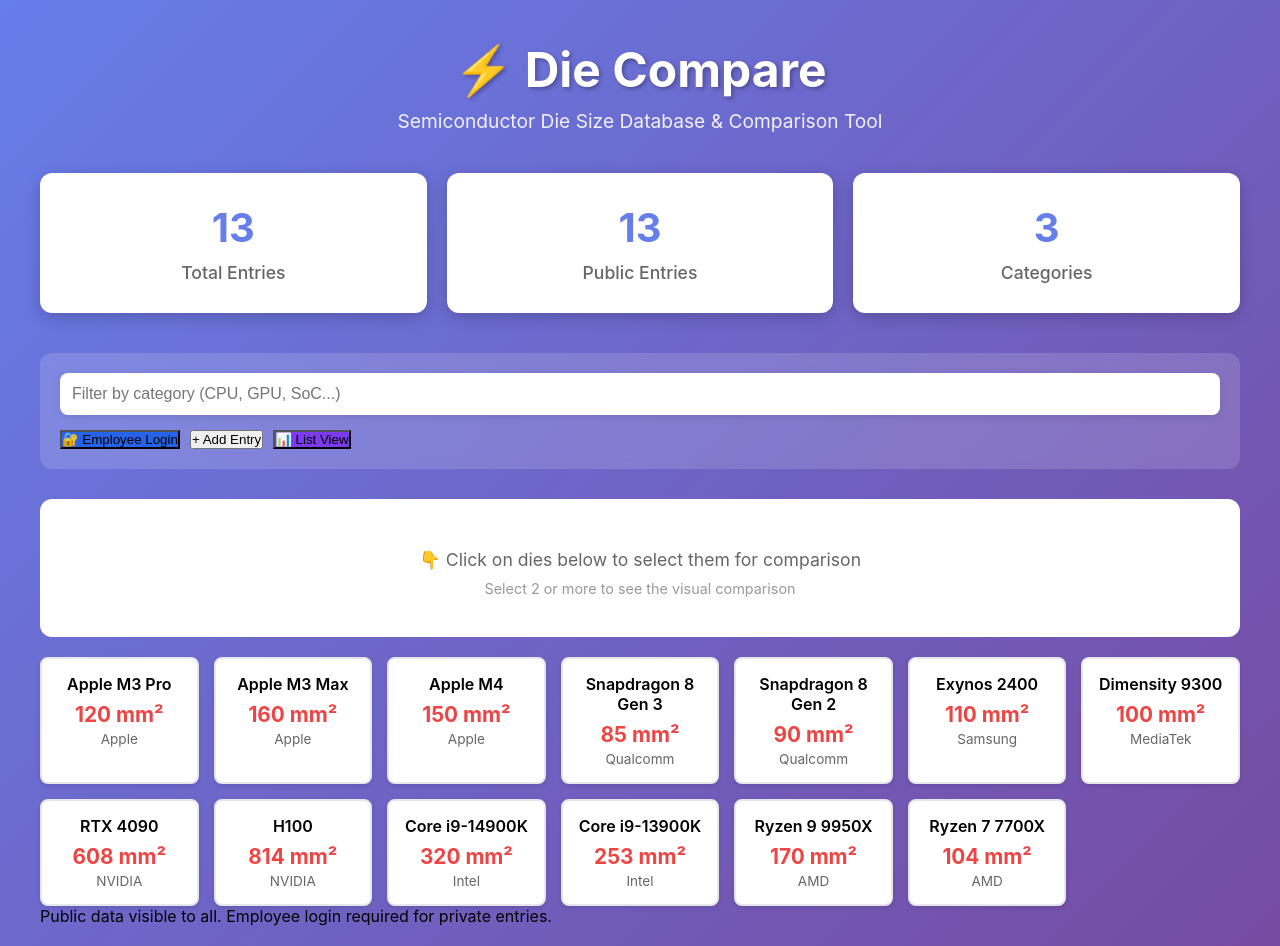
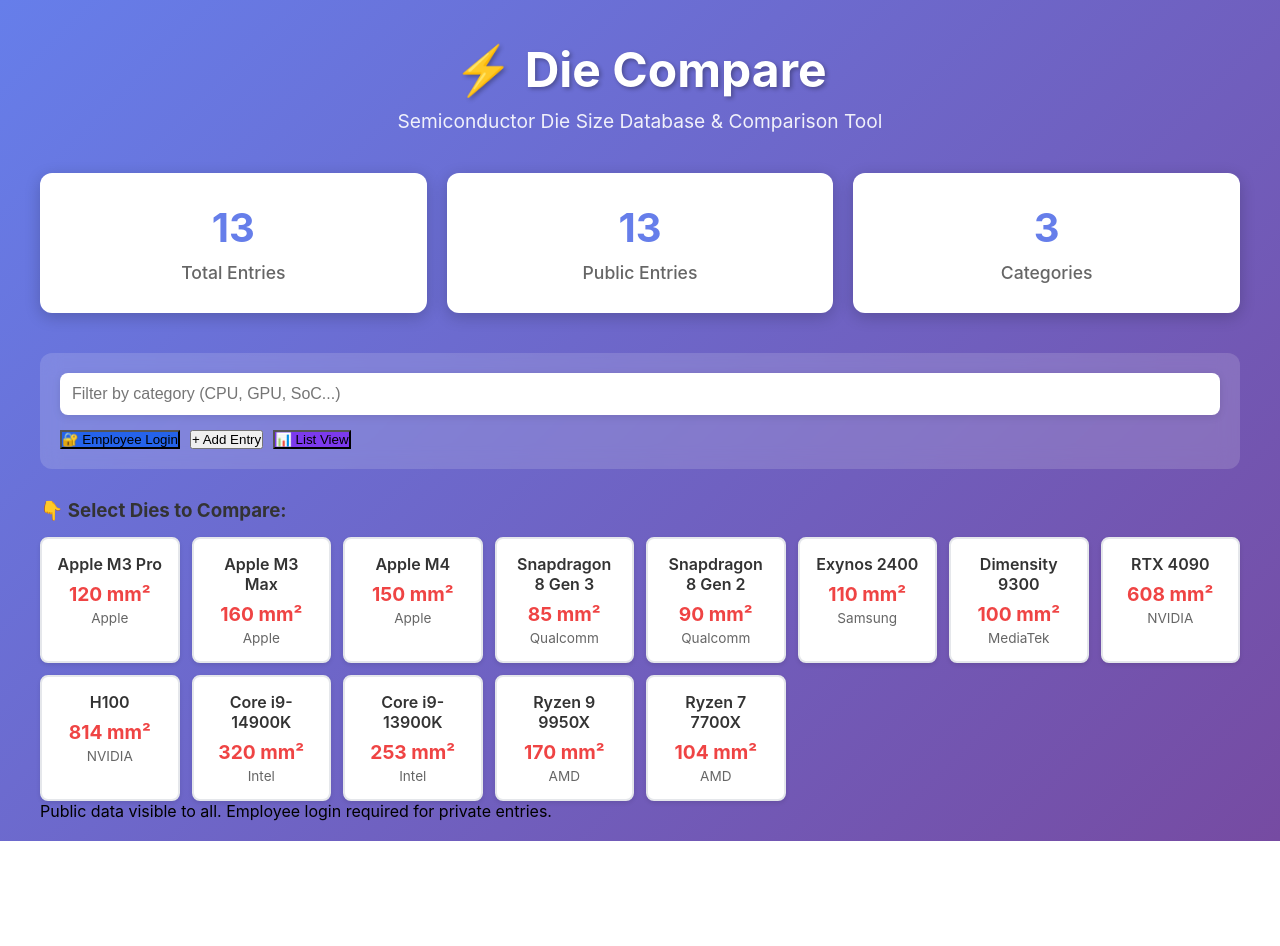
Before and after one commit to klay326/die-compare, a React (Vite) app in the folder frontend/: page / in a window 1280 px wide. Both pictures are taken after a click on the button "📊 Compare". After the commit the page ends 841 px from the top, so only its background shows below. Built offline with nearby package versions, Linux system fonts and the light colour scheme.

Commit message:
Redesign comparison view: show all dies in clickable grid, highlight selected ones with checkmark

```diff
--- a/frontend/src/components/ComparisonView.jsx
+++ b/frontend/src/components/ComparisonView.jsx
@@ -5,51 +5,14 @@
     selectedDies.forEach(die => onToggleSelect(die))
   }
 
-  if (selectedDies.length === 0) {
-    return (
-      <div className="comparison-view">
-        <div style={{ textAlign: 'center', padding: '40px', color: '#666', background: 'white', borderRadius: '12px', marginBottom: '20px' }}>
-          <p style={{ fontSize: '1.1em', margin: '10px 0' }}>👇 Click on dies below to select them for comparison</p>
-          <p style={{ fontSize: '0.9em', color: '#999' }}>Select 2 or more to see the visual comparison</p>
-        </div>
-        <div style={{ display: 'grid', gridTemplateColumns: 'repeat(auto-fill, minmax(150px, 1fr))', gap: '15px', marginTop: '20px' }}>
-          {dies.map(die => (
-            <div
-              key={die.id}
-              style={{
-                padding: '15px',
-                background: 'white',
-                border: '2px solid #e5e7eb',
-                borderRadius: '8px',
-                cursor: 'pointer',
-                textAlign: 'center',
-                transition: 'all 0.3s',
-                boxShadow: '0 2px 4px rgba(0,0,0,0.1)'
-              }}
-              onMouseEnter={(e) => e.currentTarget.style.transform = 'translateY(-4px)'}
-              onMouseLeave={(e) => e.currentTarget.style.transform = 'translateY(0)'}
-              onClick={() => {
-                console.log('Selecting:', die.chip_name)
-                onToggleSelect(die)
-              }}
-            >
-              <div style={{ fontWeight: '600', marginBottom: '8px' }}>{die.chip_name}</div>
-              <div style={{ fontSize: '1.3em', color: '#ef4444', fontWeight: 'bold' }}>{die.die_size_mm2} mm²</div>
-              <div style={{ fontSize: '0.85em', color: '#666', marginTop: '4px' }}>{die.manufacturer}</div>
-            </div>
-          ))}
-        </div>
-      </div>
-    )
-  }
-
-  // Sort by size for visualization
-  const sorted = [...selectedDies].sort((a, b) => b.die_size_mm2 - a.die_size_mm2)
-  const maxSize = sorted[0].die_size_mm2
-  const scale = 300 / maxSize
+  const sorted = selectedDies.length > 0 ? [...selectedDies].sort((a, b) => b.die_size_mm2 - a.die_size_mm2) : []
+  const maxSize = sorted.length > 0 ? sorted[0].die_size_mm2 : 0
+  const scale = 300 / (maxSize || 1)
 
   return (
     <div className="comparison-view">
+      {selectedDies.length > 0 && (
+        <>
           <div style={{ display: 'flex', justifyContent: 'space-between', alignItems: 'center', marginBottom: '20px', padding: '15px', background: '#f3f4f6', borderRadius: '8px' }}>
             <h2 style={{ margin: 0, color: '#333' }}>Comparing {sorted.length} Dies</h2>
             <button onClick={handleClearSelection} style={{ padding: '8px 16px', background: '#ef4444', color: 'white', border: 'none', borderRadius: '6px', cursor: 'pointer', fontWeight: '600' }}>
@@ -138,66 +101,48 @@
               </tbody>
             </table>
           </div>
+        </>
+      )}
 
-      <div style={{ background: '#f9fafb', padding: '20px', borderRadius: '8px', marginBottom: '20px' }}>
-        <h3 style={{ marginTop: 0, color: '#333' }}>Selected Dies:</h3>
-        <div style={{ display: 'flex', flexWrap: 'wrap', gap: '10px' }}>
-          {sorted.map((die, idx) => (
+      <div style={{
+        marginTop: selectedDies.length > 0 ? '30px' : '0',
+        paddingTop: selectedDies.length > 0 ? '20px' : '0',
+        borderTop: selectedDies.length > 0 ? '2px solid #ddd' : 'none'
+      }}>
+        <h3 style={{ color: '#333', marginBottom: '15px' }}>
+          {selectedDies.length === 0 ? '👇 Select Dies to Compare:' : '👆 Click to Add More Dies:'}
+        </h3>
+        <div style={{ display: 'grid', gridTemplateColumns: 'repeat(auto-fill, minmax(130px, 1fr))', gap: '12px' }}>
+          {dies.map(die => {
+            const isSelected = selectedDies.find(s => s.id === die.id)
+            return (
               <div
                 key={die.id}
                 style={{
-                display: 'flex',
-                alignItems: 'center',
-                gap: '8px',
-                padding: '8px 12px',
-                background: 'white',
-                border: '2px solid #ddd',
-                borderRadius: '20px',
-                cursor: 'pointer',
-                transition: 'all 0.2s'
-              }}
-              onClick={() => onToggleSelect(die)}
-              onMouseEnter={(e) => e.currentTarget.style.borderColor = '#4f46e5'}
-              onMouseLeave={(e) => e.currentTarget.style.borderColor = '#ddd'}
-            >
-              <span style={{ color: ['#ef4444', '#3b82f6', '#10b981', '#f59e0b', '#8b5cf6', '#ec4899'][idx % 6] }}>●</span>
-              {die.chip_name}
-              <span style={{ color: '#ef4444', cursor: 'pointer', fontSize: '1.2em', marginLeft: '4px' }}>✕</span>
-            </div>
-          ))}
-        </div>
-      </div>
-
-      <div style={{ marginTop: '30px', paddingTop: '20px', borderTop: '2px solid #ddd' }}>
-        <h3 style={{ color: '#333', marginBottom: '15px' }}>📌 Add More Dies to Compare:</h3>
-        <div style={{ display: 'grid', gridTemplateColumns: 'repeat(auto-fill, minmax(120px, 1fr))', gap: '12px' }}>
-          {dies.filter(die => !selectedDies.find(s => s.id === die.id)).map(die => (
-            <div
-              key={die.id}
-              style={{
-                padding: '12px',
-                background: 'white',
-                border: '2px solid #ddd',
+                  padding: '15px',
+                  background: isSelected ? '#4f46e5' : 'white',
+                  border: isSelected ? '2px solid #4f46e5' : '2px solid #e5e7eb',
                   borderRadius: '8px',
                   cursor: 'pointer',
                   textAlign: 'center',
                   transition: 'all 0.3s',
-                boxShadow: '0 2px 4px rgba(0,0,0,0.1)'
+                  boxShadow: isSelected ? '0 4px 12px rgba(79, 70, 229, 0.3)' : '0 2px 4px rgba(0,0,0,0.1)',
+                  transform: isSelected ? 'scale(1.02)' : 'scale(1)'
                 }}
-              onMouseEnter={(e) => {
-                e.currentTarget.style.transform = 'translateY(-2px)'
-                e.currentTarget.style.borderColor = '#4f46e5'
+                onMouseEnter={(e) => !isSelected && (e.currentTarget.style.transform = 'translateY(-4px)')}
+                onMouseLeave={(e) => !isSelected && (e.currentTarget.style.transform = 'translateY(0)')}
+                onClick={() => {
+                  console.log(isSelected ? 'Removing:' : 'Adding:', die.chip_name)
+                  onToggleSelect(die)
                 }}
-              onMouseLeave={(e) => {
-                e.currentTarget.style.transform = 'translateY(0)'
-                e.currentTarget.style.borderColor = '#ddd'
-              }}
-              onClick={() => onToggleSelect(die)}
               >
-              <div style={{ fontWeight: '600', fontSize: '0.9em', marginBottom: '4px' }}>{die.chip_name}</div>
-              <div style={{ fontSize: '1.1em', color: '#ef4444', fontWeight: 'bold' }}>{die.die_size_mm2} mm²</div>
+                <div style={{ fontWeight: '600', marginBottom: '8px', color: isSelected ? 'white' : '#333' }}>{die.chip_name}</div>
+                <div style={{ fontSize: '1.2em', color: isSelected ? 'white' : '#ef4444', fontWeight: 'bold' }}>{die.die_size_mm2} mm²</div>
+                <div style={{ fontSize: '0.85em', color: isSelected ? '#e0e7ff' : '#666', marginTop: '4px' }}>{die.manufacturer}</div>
+                {isSelected && <div style={{ fontSize: '1.5em', marginTop: '6px' }}>✓</div>}
               </div>
-          ))}
+            )
+          })}
         </div>
       </div>
     </div>
```
Also changed, not shown: 2 other files (tests, documents, lock files or other folders). Lines whose indentation alone changed are shown as unchanged.
